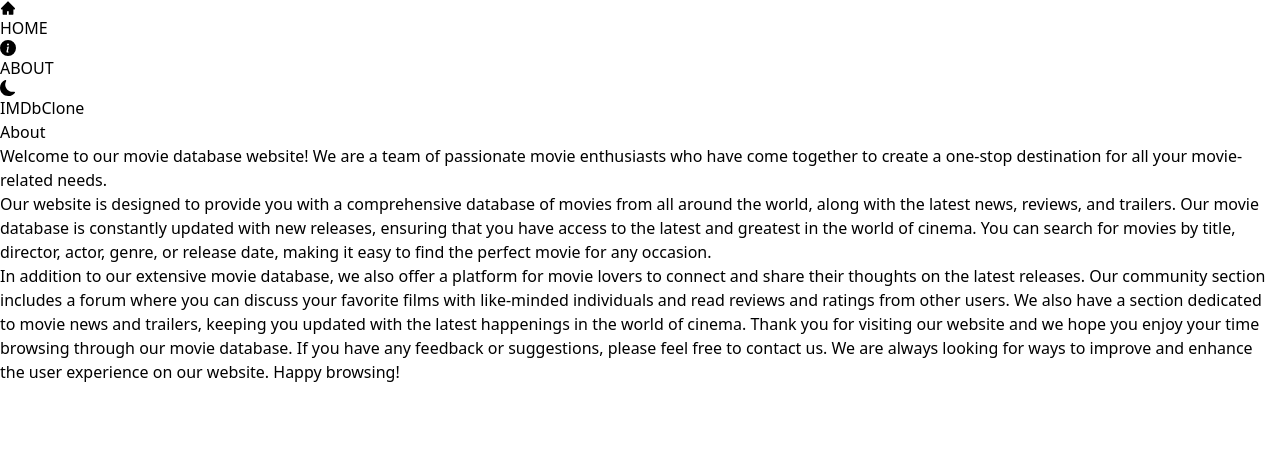
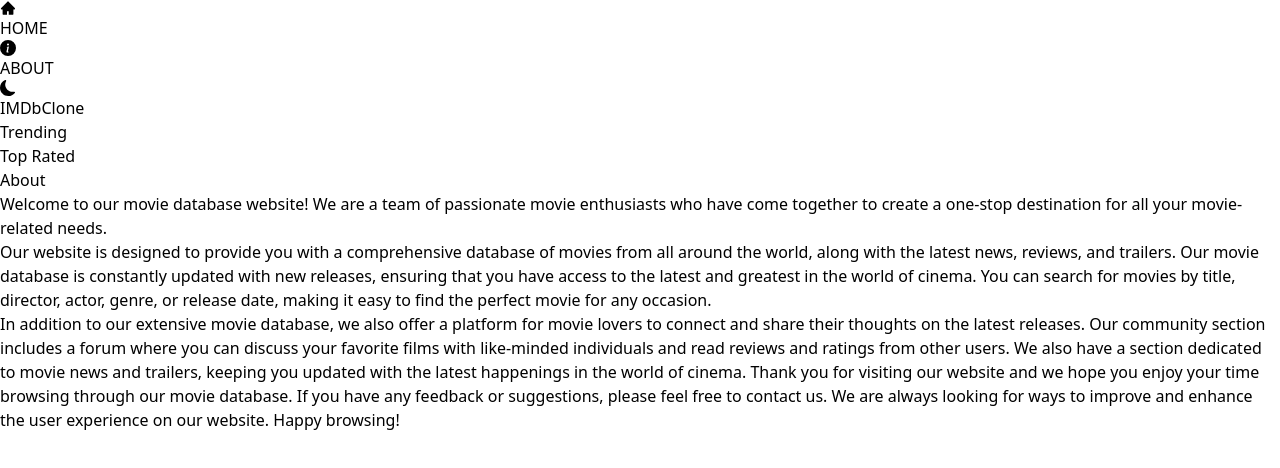
Before and after one commit to OceanAbernathy/imdb-clone, a Next.js app: page /about in a window 1280 px wide. Shown: the top 468 px of the page. Built offline with nearby package versions, Linux system fonts and the light colour scheme.

Commit message:
Added Navbar

```diff
--- /dev/null
+++ b/app/components/Navbar.js
@@ -0,0 +1,11 @@
+import React from 'react';
+import NavbarItem from './NavbarItem';
+
+export default function Navbar() {
+  return (
+    <div className='flex justify-center dark:bg-gray-600 bg-amber-100 lg:text-lg p-4'>
+      <NavbarItem title='Trending' param='fetchTrending' />
+      <NavbarItem title='Top Rated' param='fetchTopRated' />
+    </div>
+  );
+}
--- /dev/null
+++ b/app/components/NavbarItem.js
@@ -0,0 +1,25 @@
+'use client';
+
+import React from 'react';
+import Link from 'next/link';
+import { useSearchParams } from 'next/navigation';
+
+export default function NavbarItem({ title, param }) {
+  const searchParams = useSearchParams();
+  const genre = searchParams.get('genre');
+  return (
+    <div>
+      <Link
+        className={`m-4 hover:text-amber-600 font-semibold p-2
+          ${
+            genre &&
+            genre === param &&
+            'underline underline-offset-8 decoration-4 decoration-amber-500 rounded-lg'
+          }`}
+        href={`/?genre=${param}`}
+      >
+        {title}
+      </Link>
+    </div>
+  );
+}
--- a/app/layout.js
+++ b/app/layout.js
@@ -1,4 +1,5 @@
 import Header from './components/Header';
+import Navbar from './components/Navbar';
 import './globals.css';
 import Providers from './Providers';
 
@@ -16,6 +17,7 @@
           <Header />
 
           {/* Navbar */}
+          <Navbar />
 
           {/* SearchBox */}
 
```
